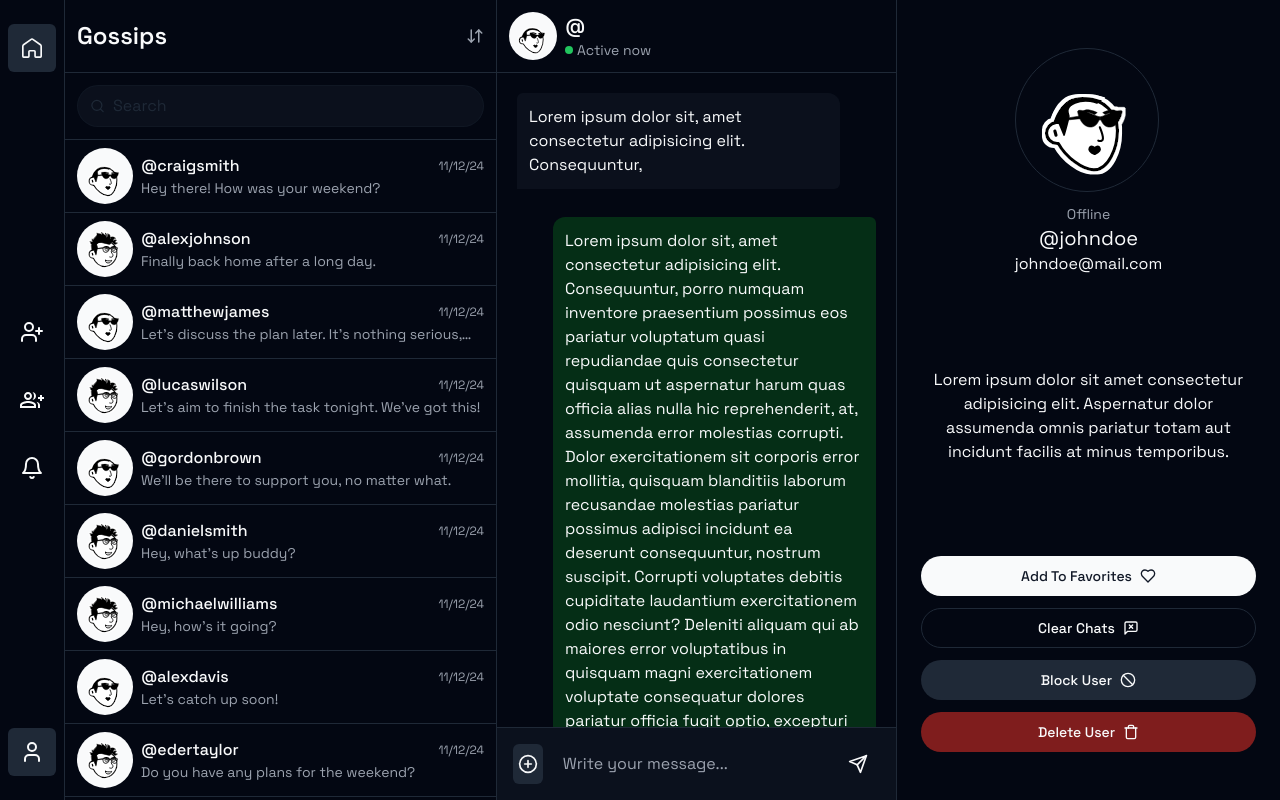
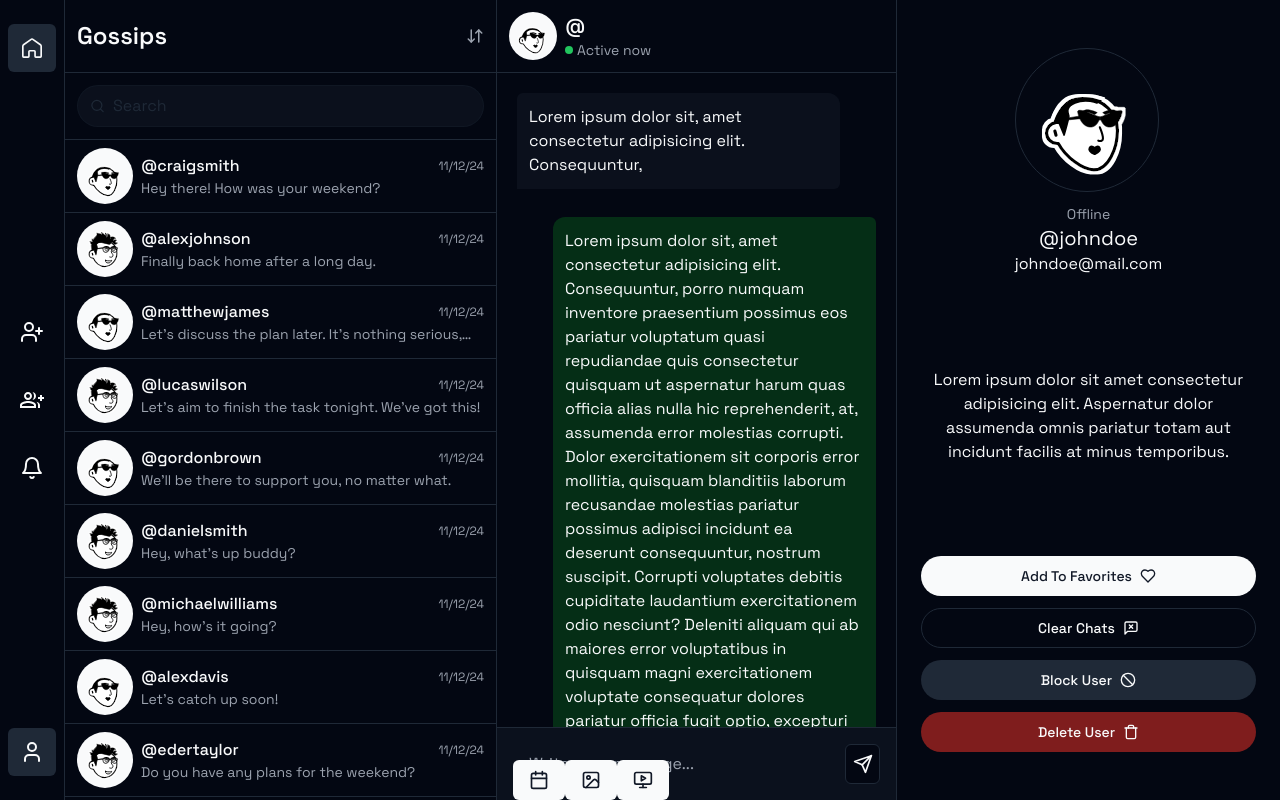
Before and after one commit to sanketghosh/ch88r, a React (Vite) app in the folder client/: page / in a window 1280 px wide. Built offline with nearby package versions, Linux system fonts and the light colour scheme; sample sign-in values are in the browser's storage.

Commit message:
add: finalized the schema for now

```diff
--- a/client/src/components/chat/chat-input.tsx
+++ b/client/src/components/chat/chat-input.tsx
@@ -1,17 +1,28 @@
 import { Button } from "@/components/ui/button";
-import { PlusCircle, SendIcon } from "lucide-react";
+import { CalendarIcon, ImageIcon, MonitorPlayIcon, SendIcon } from "lucide-react";
 
 export default function ChatInput() {
   return (
-    <div className="flex items-center gap-1 border-t bg-secondary/30 px-4 py-4">
-      <Button size={"icon"} variant={"secondary"}>
-        <PlusCircle size={20} />
-      </Button>
-      <input
-        className="ml-2 w-full border-none bg-transparent px-2 py-2 outline-none placeholder:text-muted-foreground"
-        placeholder="Write your message..."
-      />
-      <Button variant={"ghost"} size={"sm"}>
+    <div className="flex items-center gap-1 border-t bg-secondary/30 px-4 py-4 relative">
+
+     <div className="absolute bottom-0">
+       <Button>
+     <CalendarIcon  size={20}/>
+     </Button>
+
+       <Button>
+     <ImageIcon size={20}/>
+     </Button>
+       <Button>
+   <MonitorPlayIcon size={20}/>
+   </Button>
+    </div>
+    <input
+      className="ml-2 w-full border-none bg-transparent px-2 py-2 outline-none placeholder:text-muted-foreground"
+      placeholder="Write your message..."
+    />
+
+      <Button variant={"outline"} size={"icon"}>
         <SendIcon size={20} />
       </Button>
     </div>
--- /dev/null
+++ b/client/src/components/special-buttons/mode-toggle.tsx
@@ -0,0 +1,49 @@
+
+import { useTheme } from "@/providers/theme-provider"
+import { ComputerIcon, MoonIcon, SunIcon } from "lucide-react"
+import { Button } from "../ui/button"
+
+export function ModeToggle() {
+  const { setTheme, theme } = useTheme()
+
+  console.log("@@@@ CURRENT THEME", theme)
+
+  return (
+    <div className="w-full justify-center gap-3 items-center flex border py-2 rounded-full">
+      <Button variant={theme==="light"?"secondary":"ghost"} onClick={() => setTheme("light")} size={"icon"}>
+        <SunIcon size={18}/>
+      </Button>
+      <Button variant={theme==="dark"?"secondary":"ghost"} onClick={() => setTheme("dark")} size={"icon"}>
+        <MoonIcon size={18}/>
+      </Button>
+      <Button variant={theme==="system"?"secondary":"ghost"} onClick={() => setTheme("system")} size={"icon"}>
+        <ComputerIcon size={18}/>
+      </Button>
+    </div>
+  )
+}
+
+
+/**
+<DropdownMenu>
+  <DropdownMenuTrigger asChild>
+    <Button variant="outline" size="icon">
+      <Sun className="h-[1.2rem] w-[1.2rem] rotate-0 scale-100 transition-all dark:-rotate-90 dark:scale-0" />
+      <Moon className="absolute h-[1.2rem] w-[1.2rem] rotate-90 scale-0 transition-all dark:rotate-0 dark:scale-100" />
+      <span className="sr-only">Toggle theme</span>
+    </Button>
+  </DropdownMenuTrigger>
+  <DropdownMenuContent align="end">
+    <DropdownMenuItem onClick={() => setTheme("light")}>
+      Light
+    </DropdownMenuItem>
+    <DropdownMenuItem onClick={() => setTheme("dark")}>
+      Dark
+    </DropdownMenuItem>
+    <DropdownMenuItem onClick={() => setTheme("system")}>
+      System
+    </DropdownMenuItem>
+  </DropdownMenuContent>
+</DropdownMenu>
+
+*/
--- a/client/src/index.css
+++ b/client/src/index.css
@@ -71,7 +71,7 @@
     @apply border-border;
   }
   body {
-    @apply font-space_grotesk bg-background text-foreground;
+    @apply font-space_grotesk bg-background text-foreground selection:bg-foreground selection:text-background;
   }
 }
 
--- a/client/src/pages/account.tsx
+++ b/client/src/pages/account.tsx
@@ -1,5 +1,6 @@
 import * as logoutUser from "@/actions/auth-actions/logout-user";
 import UpdateAccountDetails from "@/components/sheets/update-account-details";
+import { ModeToggle } from "@/components/special-buttons/mode-toggle";
 import { Button, buttonVariants } from "@/components/ui/button";
 import { cn } from "@/lib/utils";
 import { useAuthContext } from "@/providers/auth-context-provider";
@@ -74,7 +75,12 @@ export default function Account() {
             Go back
             <MoveLeftIcon size={18} className="ml-2" />
           </Link>
-        </div>
+
+
+
+          <ModeToggle/>
+
+          </div>
       </div>
     </main>
   );
```
Also changed, not shown: 1 other file (tests, documents, lock files or other folders).
